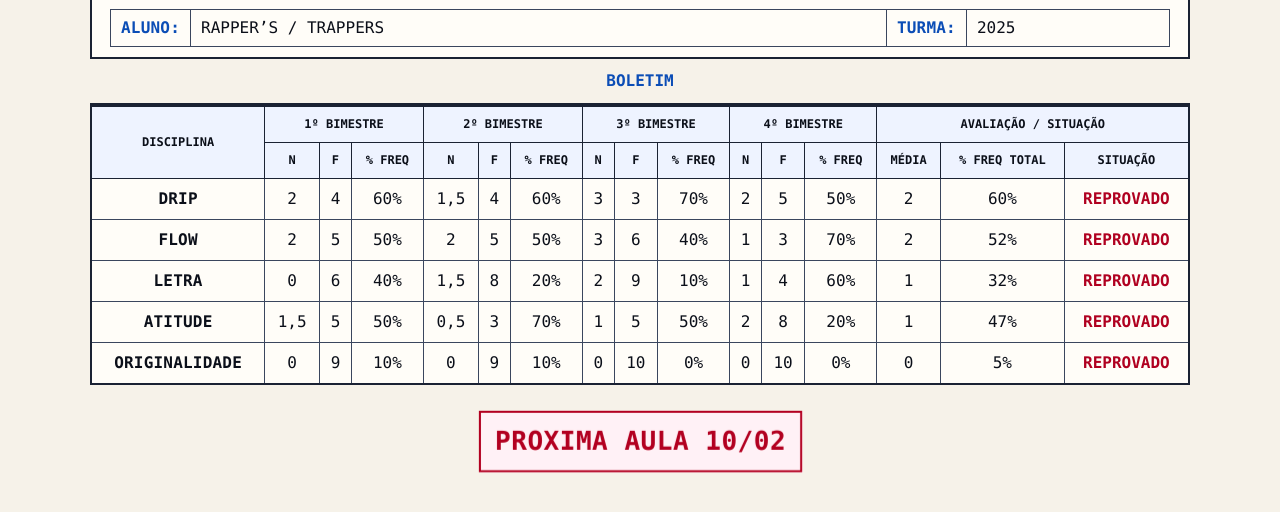
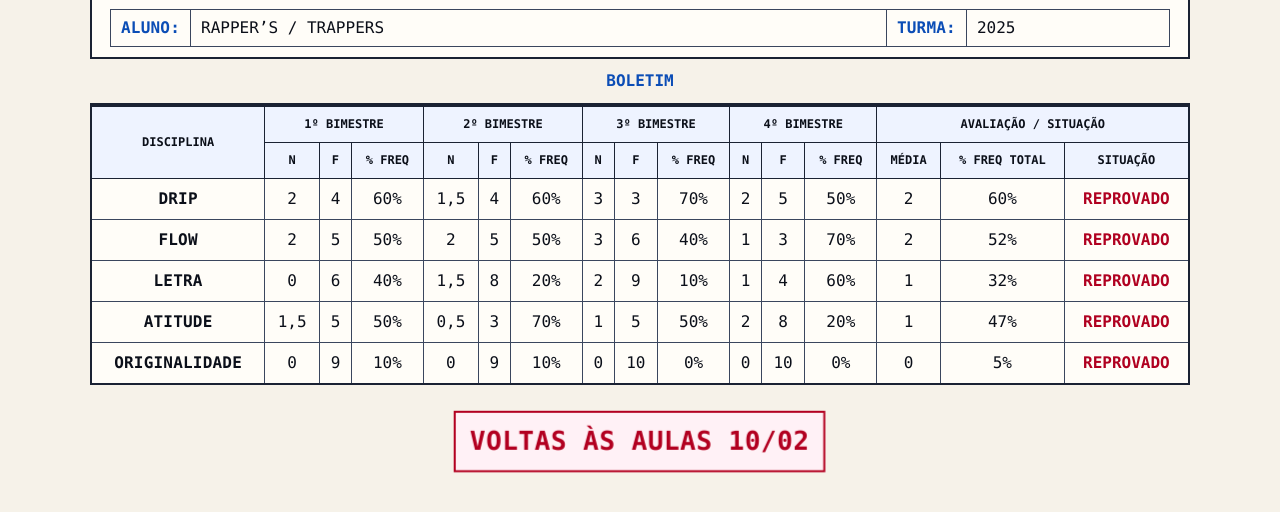
Before and after one commit to GustCorleoneMsc/EscolaDeTrap, a plain HTML site: page index.html in a window 1280 px wide. Shown: the part 72-584 px from the top of the page. Drawn offline with Linux system fonts and the light colour scheme.

Commit message:
fix(index.html): changed blink tag

```diff
--- a/index.html
+++ b/index.html
@@ -182,7 +182,7 @@
           target="_blank"
           rel="noopener noreferrer"
         >
-          <blink>PROXIMA AULA <time datetime="2025-02-10">10/02</time></blink>
+          <blink>VOLTAS ÀS AULAS <time datetime="2025-02-10">10/02</time></blink>
         </a>
       </p>
     </footer>
```
